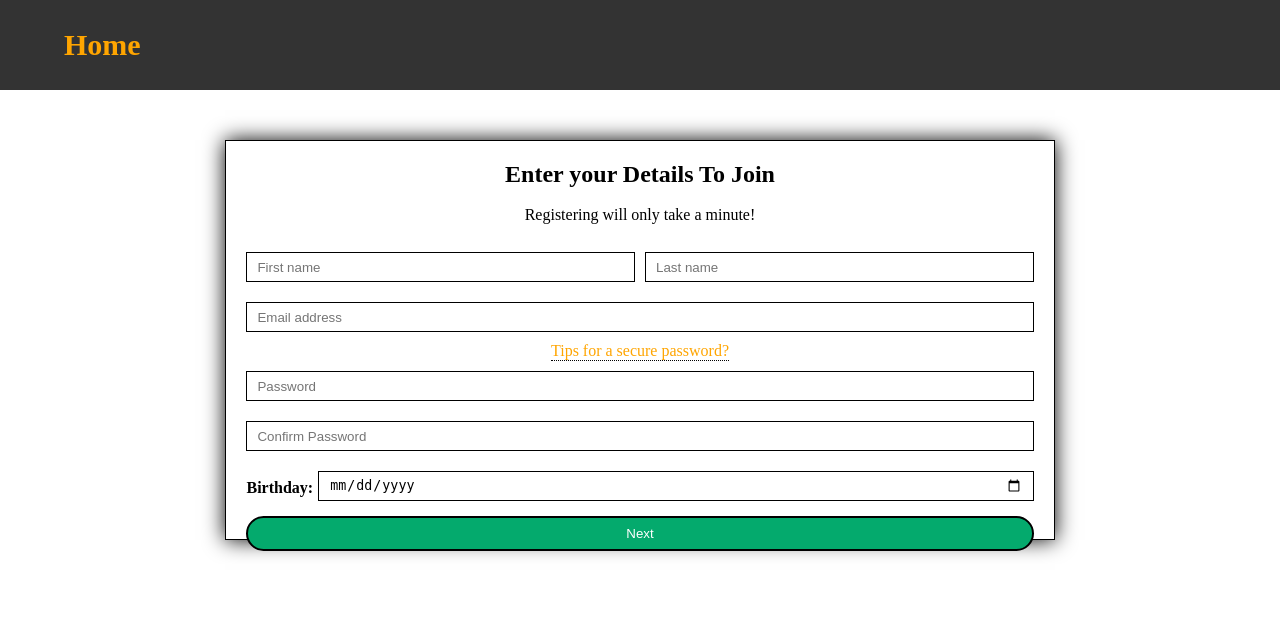
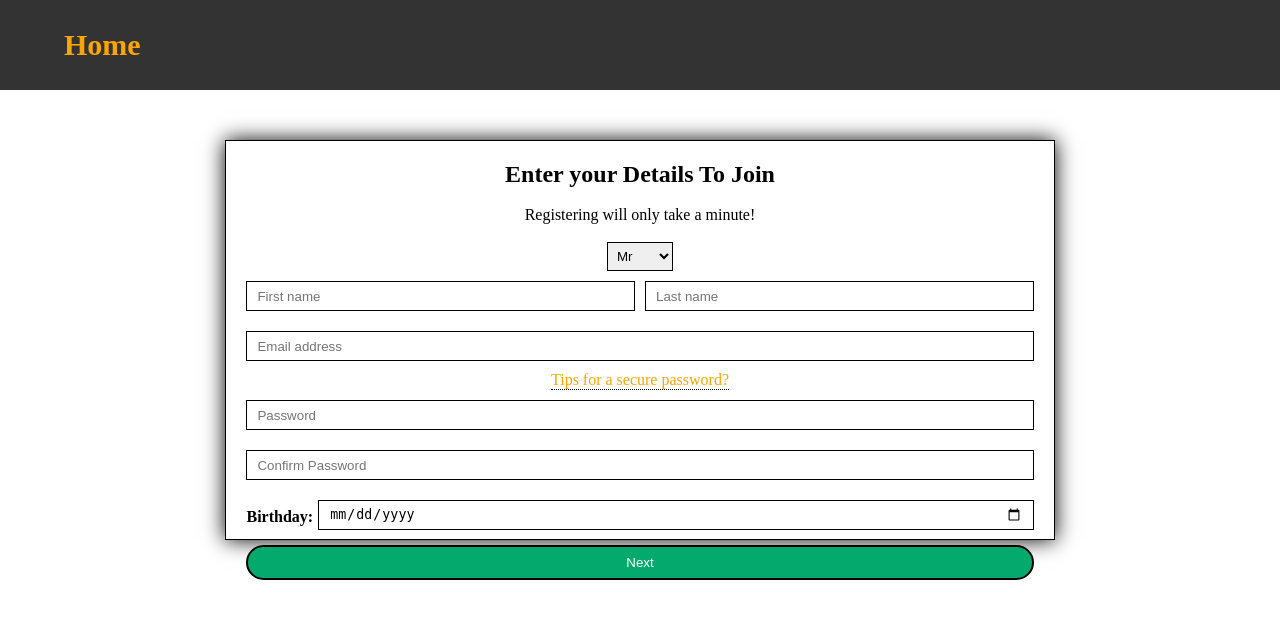
Before and after one commit to turnernator1/E-Commerce-Store-PHP, a PHP site: page /register.php in a window 1280 px wide. Shown: the top 619 px of the page. Run offline with PHP 8.4, Linux system fonts and the light colour scheme.

Commit message:
Working register.php

```diff
--- a/register.php
+++ b/register.php
@@ -28,6 +28,12 @@
                         <br>
                         <!-- </span> -->
                         <form action="scripts/signup.php">
+                            <select name="title">
+                                <option value="Mr">Mr</option>
+                                <option value="Mrs">Mrs</option>
+                                <option value="Ms">Ms</option>
+                                <option value="-">Other</option>
+                            </select>
                             <span class="sideBySide">
                                 <input name="preferred" class="left" type="text" placeholder="First name" required>
                                 <input name="surname" class="right" type="text" placeholder="Last name" required>
```
